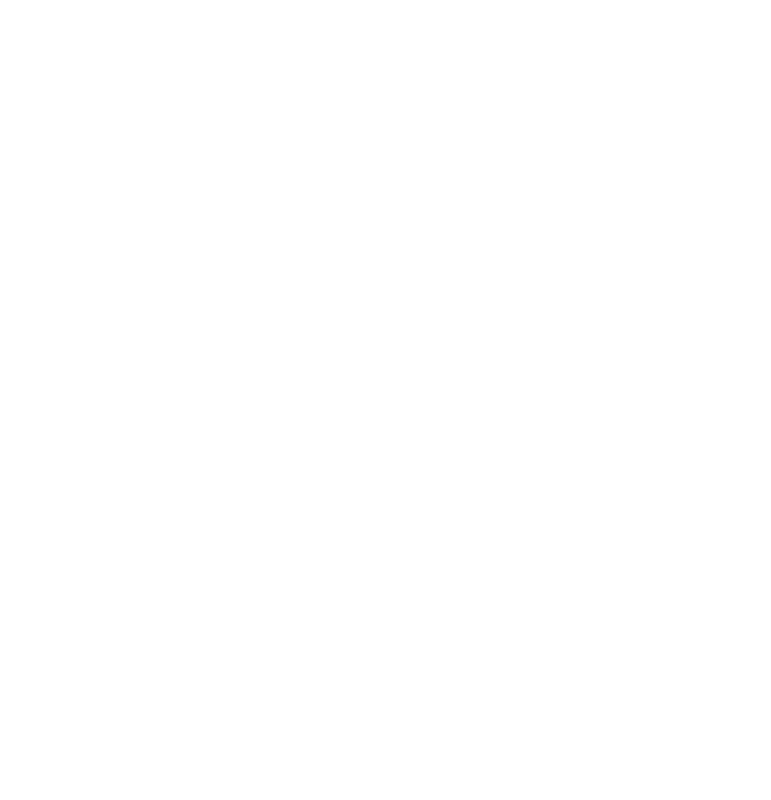
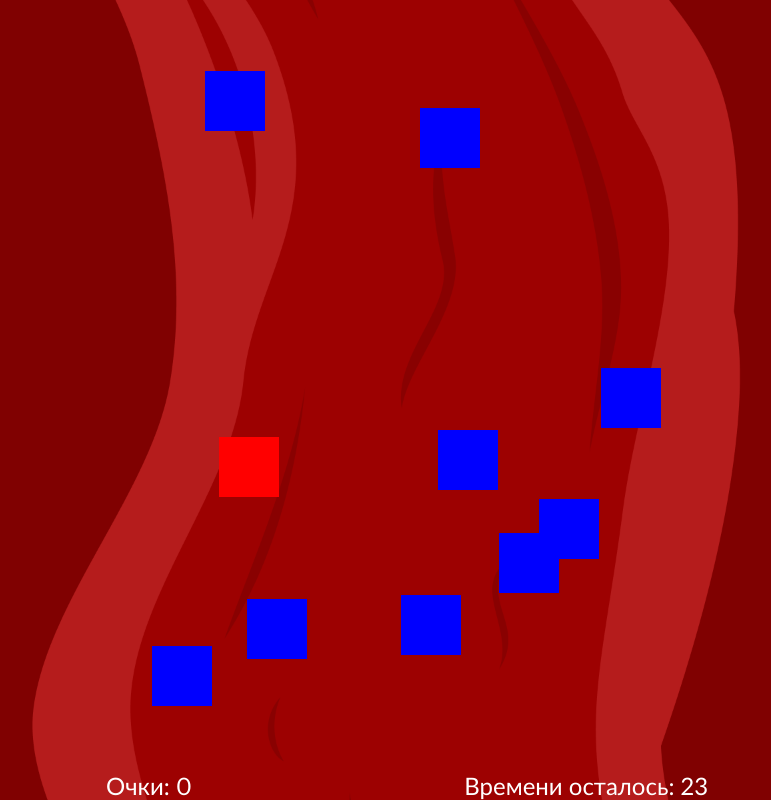
Before and after one commit to konstantingalin/blood_game, a website built with webpack: page src/index.html in a window 1280 px wide. Shown: the whole page, without its empty margins (233-1004 px from the left). Built offline with nearby package versions, Linux system fonts and the light colour scheme; a web font is replaced by a local one.

Commit message:
add_chat_gpt_code

```diff
--- a/src/index.html
+++ b/src/index.html
@@ -18,7 +18,11 @@
 	<div class="wrapper wrapper-index">
 		<section class="section _1" id="_1">
 			<div class="section__content">
-
+				<div class="game_content">
+					<p id="score">Очки: 0</p>
+					<p id="timer">Времени осталось: 30</p>
+					<div id="game-board"></div>
+				</div>
 			</div>
 		</section>
 	</div>
--- a/src/scripts/index.js
+++ b/src/scripts/index.js
@@ -6,4 +6,51 @@ if (process.env.NODE_ENV === 'development') {
 window.addEventListener('DOMContentLoaded', function () {
 	'use strict';
 
+	var score = 0;
+    var time = 30;
+    var gameObjects = [];
+    var maxObjects = 10;
+    var gameBoard = document.getElementById("game-board");
+
+    function updateScore() {
+      document.getElementById("score").innerHTML = "Очки: " + score;
+    }
+
+    function startTimer() {
+      var timer = setInterval(function() {
+        time--;
+        document.getElementById("timer").innerHTML = "Времени осталось: " + time;
+        if (time === 0) {
+          clearInterval(timer);
+          alert("Time's up! Your final score is: " + score);
+        }
+      }, 1000);
+    }
+
+    function createGameObject() {
+      var x = Math.floor(Math.random() * 700);
+      var y = Math.floor(Math.random() * 664);
+      var obj_img = 'game-object' + (Math.floor(Math.random() * 3) + '');
+      var object = document.createElement("div");
+      object.classList.add(obj_img);
+      object.style.left = x + "px";
+      object.style.top = y + "px";
+      object.addEventListener("click", function() {
+        score++;
+        updateScore();
+        gameBoard.removeChild(object);
+        gameObjects.splice(gameObjects.indexOf(object), 1);
+        createGameObject();
+      });
+      gameBoard.appendChild(object);
+      gameObjects.push(object);
+    }
+
+    function startGame() {
+      for (var i = 0; i < maxObjects; i++) {
+        createGameObject();
+      }
+    }
+
+	startTimer(); startGame()
 });
--- a/src/styles/main/_main.scss
+++ b/src/styles/main/_main.scss
@@ -1,8 +1,65 @@
 .wrapper {
-  max-width: 670px;
   margin: 0 auto;
 }
 
 ._1 {
+    padding: 0;
+    margin: 0;
+    overflow: hidden;
+    background: url(../../public/game_screen.png) center no-repeat;
+    background-size: 100% 100%;
 
+  .game_content {
+      max-width: 680px;
+      position: relative;
+      max-width: 680px;
+      margin: 0 auto;
+  }
+
+  #score {
+      position: absolute;
+      left: 0;
+      bottom: 0;
+      font-size: 24px;
+      color: white;
+  }
+
+  #timer {
+      position: absolute;
+      right: 0;
+      bottom: 0;
+      font-size: 24px;
+      color: white;
+  }
+
+  #game-board {
+      padding: 0;
+      margin: 0;
+    width: 100%;
+    height: 100vh;
+    /* border: 1px solid black; */
+    position: relative;
+  }
+
+  .game-object0 {
+    width: 60px;
+    height: 60px;
+    position: absolute;
+    background-color: red;
+    cursor: pointer;
+  }
+  .game-object1 {
+    width: 60px;
+    height: 60px;
+    position: absolute;
+    background-color: green;
+    cursor: pointer;
+  }
+  .game-object2 {
+    width: 60px;
+    height: 60px;
+    position: absolute;
+    background-color: blue;
+    cursor: pointer;
+  }
 }
```
Also changed, not shown: public/game_screen.png (added).
